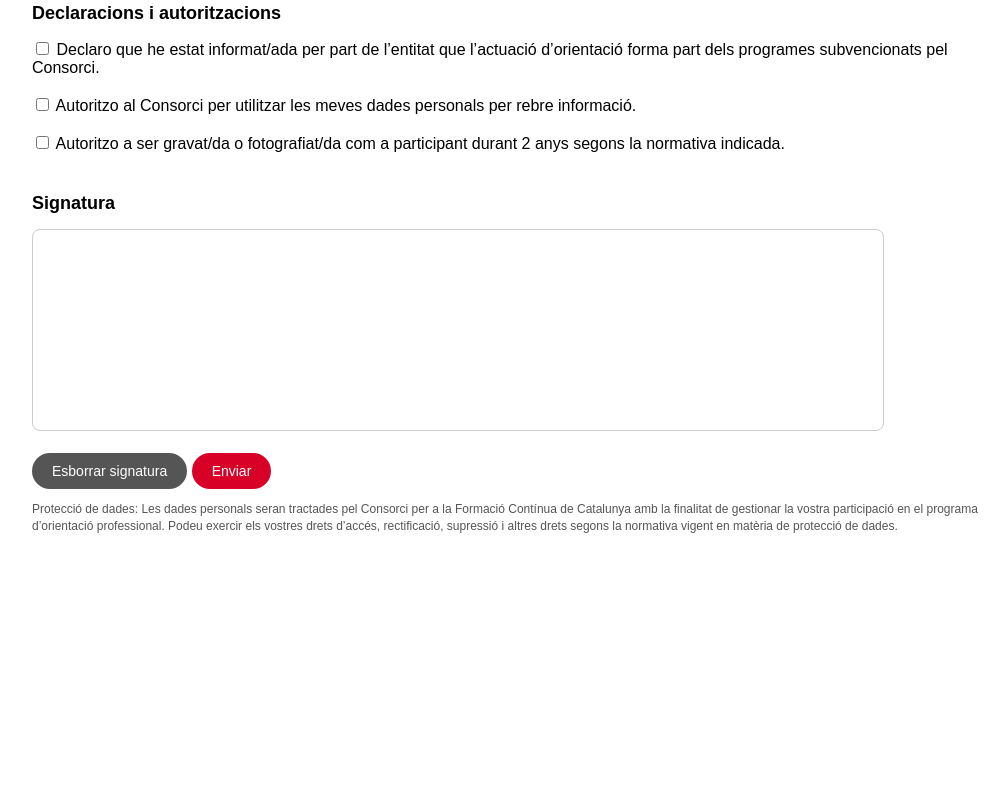
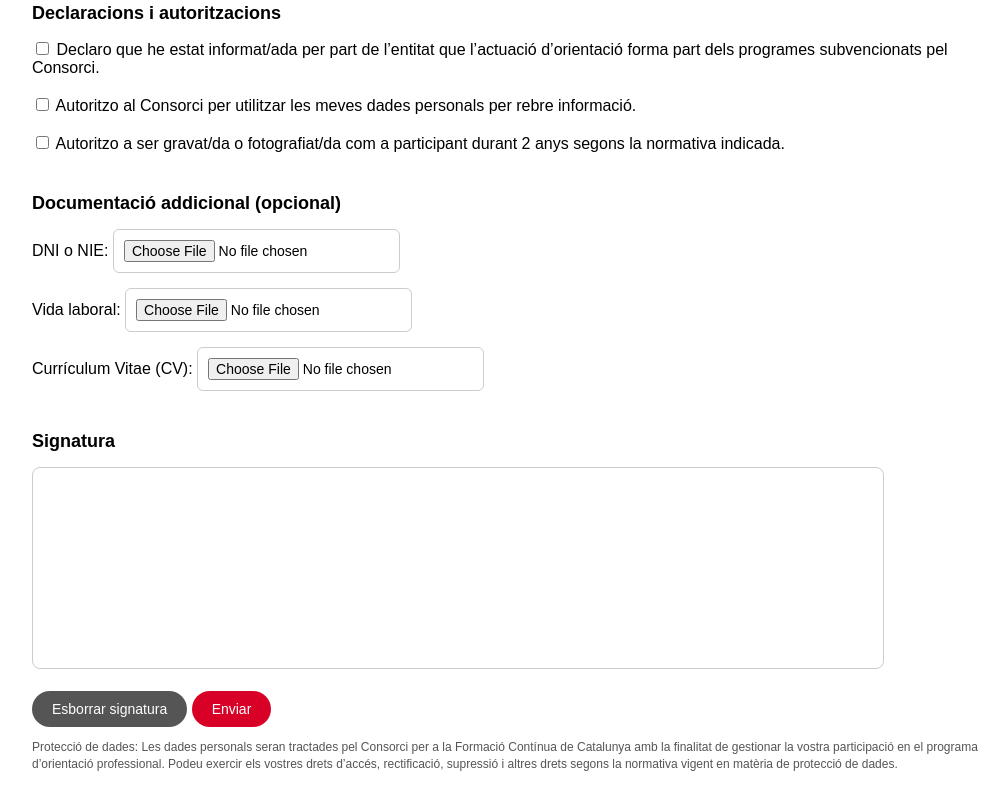
Before and after one commit to jalejo-cyber/projecta-form, a website: page public/index.html in a window 1280 px wide. Shown: the part 1414-2224 px from the top of the page, without its empty margins (133-1141 px from the left). Before the commit the page ends 2028 px from the top, so only its background shows below. Drawn offline with nearby package versions, Linux system fonts and the light colour scheme.

Commit message:
Update index.html

```diff
--- a/public/index.html
+++ b/public/index.html
@@ -319,6 +319,31 @@ Autoritzo a ser gravat/da o fotografiat/da com a participant durant 2 anys segon
 </label>
 </div>
 
+<!-- 7️⃣ DOCUMENTACIÓ ADDICIONAL -->
+<div class="section">
+<h2>Documentació addicional (opcional)</h2>
+
+<div class="row">
+  <label>DNI o NIE:
+    <input type="file" name="dniFile" accept=".pdf,.jpg,.jpeg,.png">
+  </label>
+</div>
+
+<div class="row">
+  <label>Vida laboral:
+    <input type="file" name="vidaLaboralFile" accept=".pdf,.jpg,.jpeg,.png">
+  </label>
+</div>
+
+<div class="row">
+  <label>Currículum Vitae (CV):
+    <input type="file" name="cvFile" accept=".pdf,.doc,.docx">
+  </label>
+</div>
+
+</div>
+
+
 <!-- 7️⃣ SIGNATURA -->
 <div class="section">
 <h2>Signatura</h2>
```
